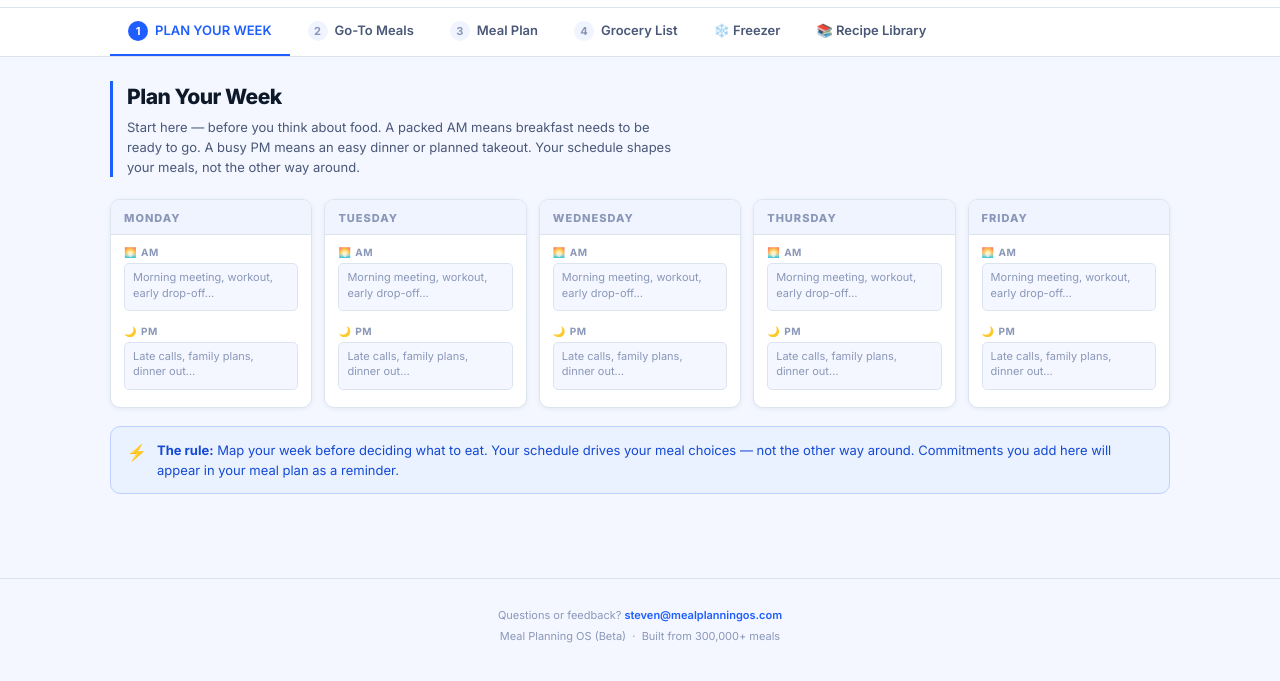
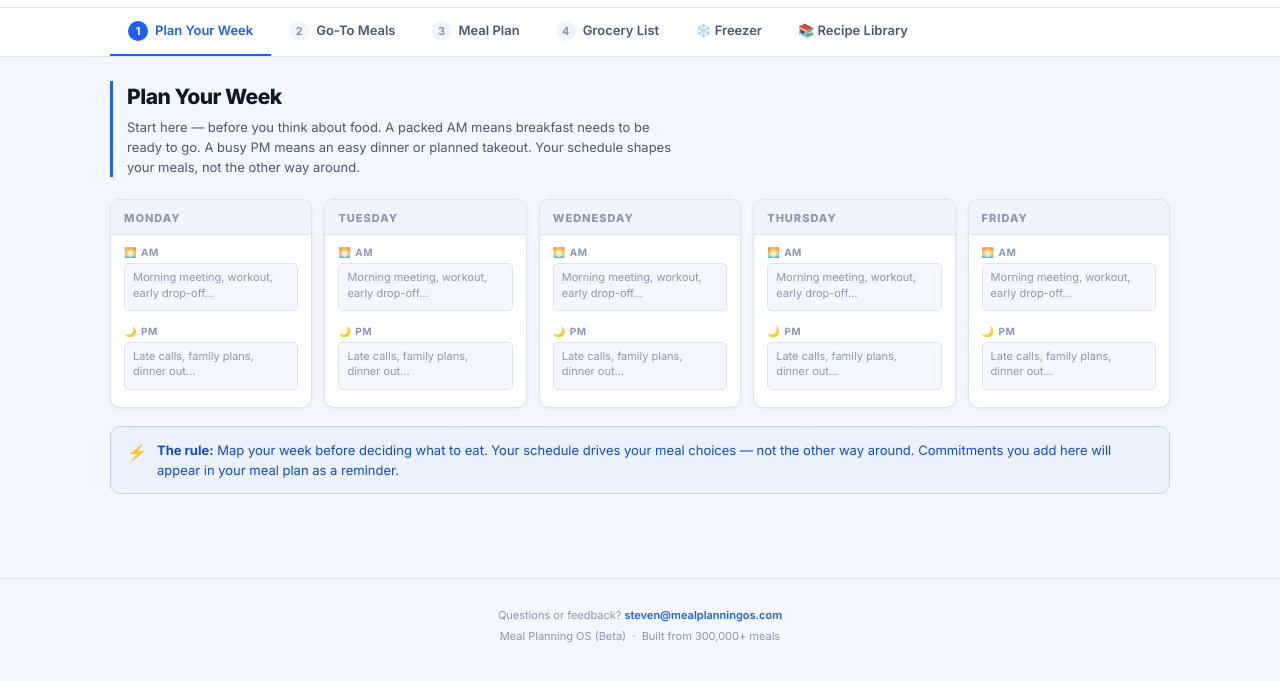
Before and after one commit to mealplanningos/meal-planning-os, a plain HTML site: page index.html in a window 1280 px wide. Shown: the part 47-728 px from the top of the page. Drawn offline with Linux system fonts and the light colour scheme.

Commit message:
Add files via upload

```diff
--- a/index.html
+++ b/index.html
@@ -788,7 +788,7 @@ label { font-size: 11px; font-weight: 700; color: var(--text-2); display: block;
 <!-- NAV -->
 <div class="nav">
   <div class="nav-inner">
-    <div class="nav-tab active" onclick="switchTab('step1')"><div class="step-num">1</div> PLAN YOUR WEEK</div>
+    <div class="nav-tab active" onclick="switchTab('step1')"><div class="step-num">1</div> Plan Your Week</div>
     <div class="nav-tab" onclick="switchTab('step2')"><div class="step-num">2</div> Go-To Meals</div>
     <div class="nav-tab" onclick="switchTab('step3')"><div class="step-num">3</div> Meal Plan</div>
     <div class="nav-tab" onclick="switchTab('step4')"><div class="step-num">4</div> Grocery List</div>
```
